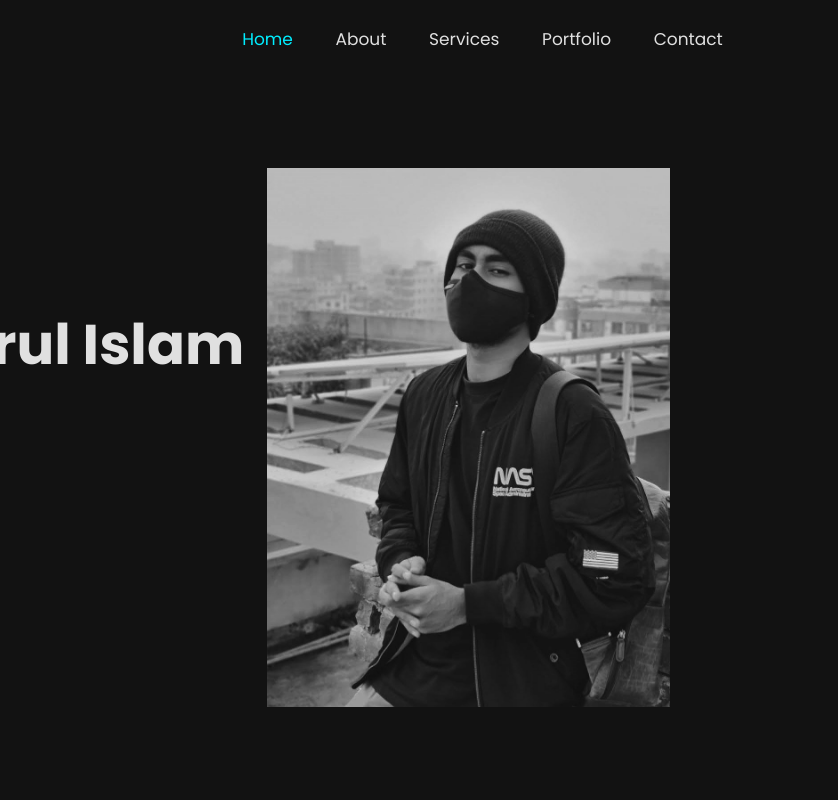
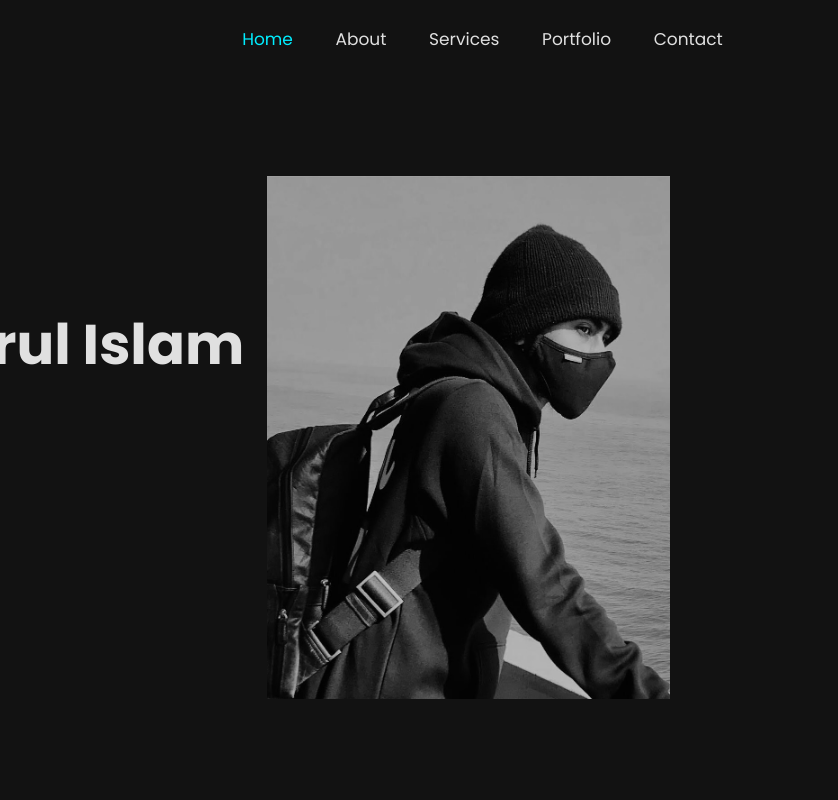
Before and after one commit to mubbashirulislam/mubbashirulislam.github.io, a plain HTML site: page index.html in a window 1280 px wide. Shown: the top 800 px of the page, 442-1280 px from the left. Drawn offline with nearby package versions, Linux system fonts and the light colour scheme.

Commit message:
Update index.html

```diff
--- a/index.html
+++ b/index.html
@@ -46,7 +46,7 @@
         </div>
 
         <div class="home-img">
-            <img src="images/2.JPG" alt="Mubbashirul Islam">
+            <img src="images/4.JPG" alt="Mubbashirul Islam">
         </div>
     </section>
 
```
